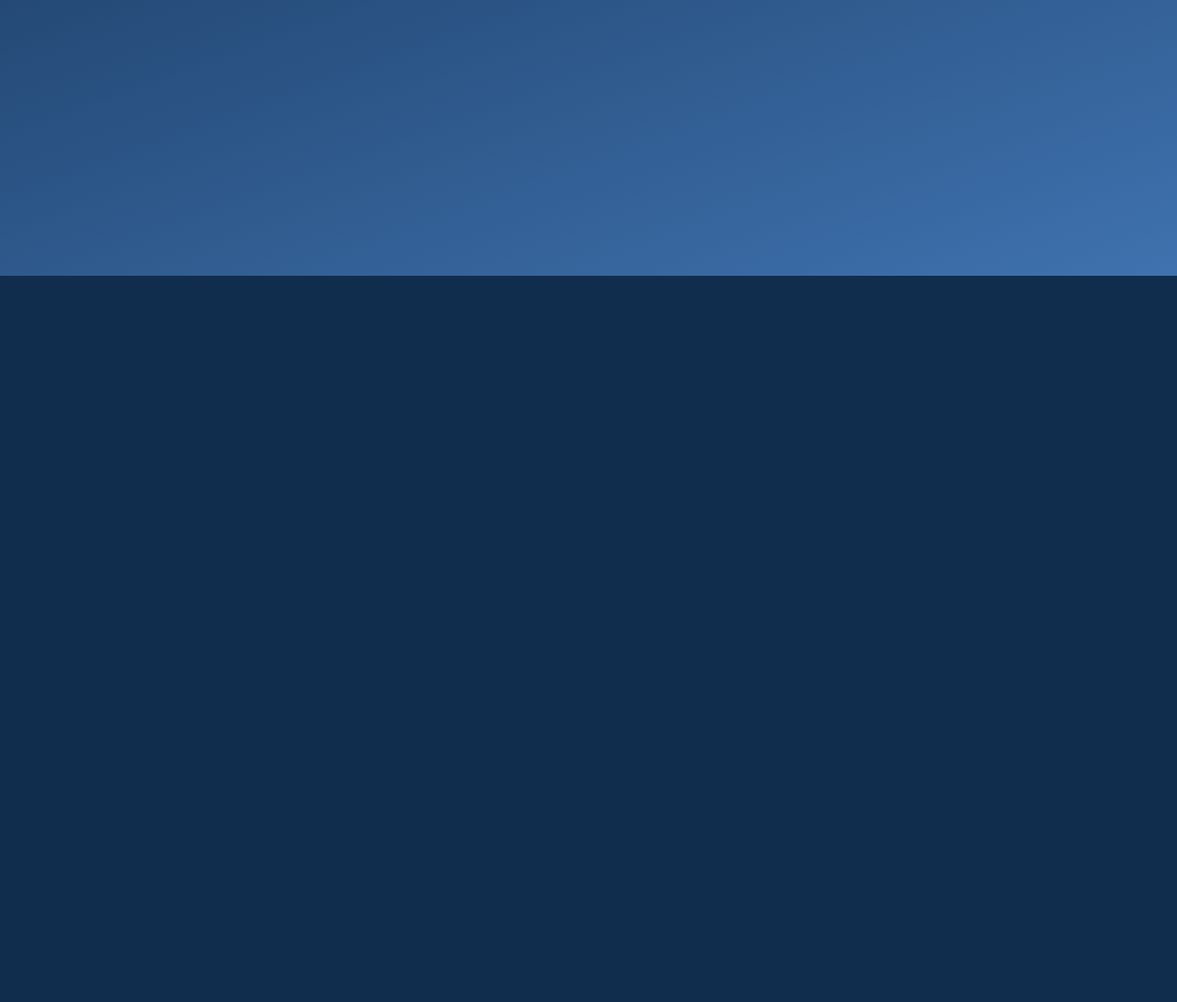
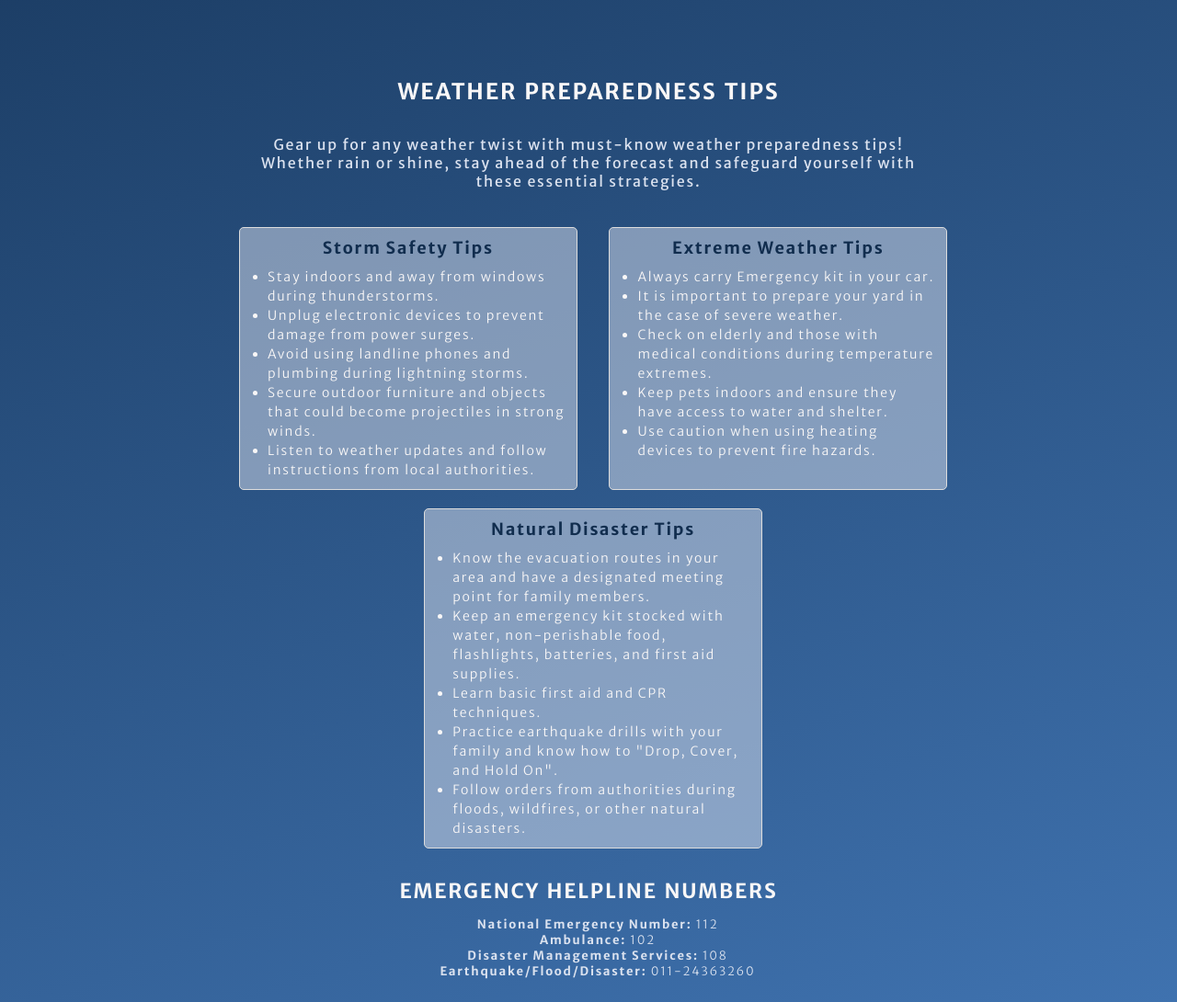
Before and after one commit to Kareen12/Weather-App, a plain HTML site: page index.html in a window 1280 px wide. Shown: the part 532-1622 px from the top of the page at 92% size. Before the commit the page ends 832 px from the top, so only its background shows below. Drawn offline with Linux system fonts and the light colour scheme.

Commit message:
new section of safety tips added

```diff
--- a/index.html
+++ b/index.html
@@ -15,7 +15,7 @@
 </head>
 
 <body>
-  <h1>Weather App</h1>
+  <h1>Know Your Weather</h1>
   <div class="tab-container">
     <p class="tab" data-userWeather>Your Weather</p>
     <p class="tab" data-searchWeather>Search Weather</p>
@@ -81,6 +81,66 @@
       <button class="btn" data-apiErrorBtn>Retry</button>
     </div>
   </div>
+
+  <!-- Safety tips section -->
+  <div class="weather-preparedness-container">
+
+
+  <div class="weather-preparedness-section">
+    <h3>Weather Preparedness Tips</h3>
+    <p>Gear up for any weather twist with must-know weather preparedness tips!
+      Whether rain or shine, stay ahead of the forecast and safeguard yourself with these essential strategies.</p>
+
+    <div class="weather-tips">
+      <div class="weather-tip">
+        <h4>Storm Safety Tips</h4>
+        <ul>
+            <li>Stay indoors and away from windows during thunderstorms.</li>
+            <li>Unplug electronic devices to prevent damage from power surges.</li>
+            <li>Avoid using landline phones and plumbing during lightning storms.</li>
+            <li>Secure outdoor furniture and objects that could become projectiles in strong winds.</li>
+            <li>Listen to weather updates and follow instructions from local authorities.</li>
+        </ul>
+      </div>
+
+      <div class="weather-tip">
+        <h4>Extreme Weather Tips</h4>
+        <ul>
+            <li>Always carry Emergency kit in your car.</li>
+            <li>It is important to prepare your yard in the case of severe weather.</li>
+            <li>Check on elderly and those with medical conditions during temperature extremes.</li>
+            <li>Keep pets indoors and ensure they have access to water and shelter.</li>
+            <li>Use caution when using heating devices to prevent fire hazards.</li>
+        </ul>
+      </div>
+
+        <div class="weather-tip" id="third-box">
+        <h4>Natural Disaster Tips</h4>
+        <ul>
+            <li>Know the evacuation routes in your area and have a designated meeting point for family members.</li>
+            <li>Keep an emergency kit stocked with water, non-perishable food, flashlights, batteries, and first aid supplies.</li>
+            <li>Learn basic first aid and CPR techniques.</li>
+            <li>Practice earthquake drills with your family and know how to "Drop, Cover, and Hold On".</li>
+            <li>Follow orders from authorities during floods, wildfires, or other natural disasters.</li>
+        </ul>
+      </div>
+
+    </div>
+
+    <div class="emergency-helpline">
+        <h4>Emergency Helpline Numbers</h4>
+        <ul>
+            <li><strong>National Emergency Number:</strong> 112</li>
+            <li><strong>Ambulance:</strong> 102</li>
+            <li><strong>Disaster Management Services:</strong> 108</li>
+            <li><strong>Earthquake/Flood/Disaster:</strong> 011-24363260</li>
+        </ul>
+    </div>
+</div>
+
+</div>
+
+
   <script src="index.js"></script>
 </body>
 </html>
--- a/styles.css
+++ b/styles.css
@@ -18,6 +18,7 @@ body {
     color: var(--colorLight2);
     background-color: #112d4e;
     background-image: linear-gradient(160deg, #112d4e 0%, #3f72af 100%);
+    padding-bottom: 25px;
 }
 
 /* header and Tab styles */
@@ -198,6 +199,7 @@ h1 {
     justify-content: center;
     flex-wrap: wrap;
     gap: 10px 20px;
+
 }
 
 .parameter {
@@ -211,6 +213,7 @@ h1 {
     justify-content: space-between;
     align-items: center;
     gap: 5px 0;
+
 }
 
 .parameter img {
@@ -286,3 +289,171 @@ h1 {
 .form-container .btn img {
     object-fit: contain;
 }
+
+/* Safety tips styles */
+.weather-preparedness-section {
+    margin-bottom: 20px;
+    max-width: 800px;
+    margin: 0 auto;
+    padding: 0 20px;
+    padding-top: 50px;
+}
+
+
+
+.weather-preparedness-section h3 {
+    font-size: 24px;
+    text-align: center;
+    margin-block: 2rem;
+    text-transform: uppercase;
+    word-spacing: 2px;
+    letter-spacing: 1.75px;
+    color: var(--colorLight2);
+}
+
+.weather-preparedness-section p {
+    font-size: 16px;
+    color: var(--colorLight1);
+    margin-bottom: 20px;
+    text-align: center;
+    letter-spacing: 1.75px;
+}
+
+.weather-tips h4 {
+    font-size: 20px;
+    color: var(--colorLight2);
+    margin-bottom: 10px;
+    text-align: center;
+    letter-spacing: 1.75px;
+}
+
+/* .weather-tips ul {
+    list-style-type: disc;
+    margin-left: 20px;
+    margin-bottom: 20px;
+}
+
+.weather-tips ul li {
+    font-size: 12px;
+    letter-spacing: 1.75px;
+    color: var(--colorLight1);
+} */
+
+/* .weather-tips ul {
+    list-style-type: disc;
+    margin-left: auto;
+    margin-right: auto;
+    margin-bottom: 20px;
+    padding-left: 0;
+    display: flex;
+    flex-direction: column;
+    align-items: center;
+}
+
+.weather-tips ul li {
+    font-size: 14px;
+    letter-spacing: 1.75px;
+    color: var(--colorLight1);
+    text-align: center;
+} */
+
+.weather-tips {
+    display: flex;
+    flex-wrap: wrap;
+    justify-content: space-between;
+    margin-right: -10px;
+    padding-top: 20px;
+}
+
+.weather-tip {
+    width: calc(50.33% - 20px); /* Adjust width based on desired spacing */
+    padding: 10px;
+    margin-bottom: 20px;
+    background-color:rgba(219, 226, 239, 0.5);
+    border: 1px solid #ddd; /* Add border */
+    border-radius: 5px; /* Add border radius */
+    box-sizing: border-box;
+    letter-spacing: 1.75px;
+}
+
+/* .weather-tip:nth-child(3n+1) {
+    margin-right: 20px;
+} */
+
+#third-box{
+    margin: 0 auto;
+}
+
+
+
+.weather-tip ul {
+    padding-left: 20px;
+    margin-top: 0;
+    margin-bottom: 0;
+    font-weight: 200;
+}
+
+.weather-tip h4 {
+    font-size: 18px;
+    margin-bottom: 10px;
+    color: var(--colorDark1);
+}
+
+.weather-tip ul li {
+    font-size: 14px;
+    color: var(--colorLight2);
+    line-height: 1.5;
+}
+
+@media screen and (max-width: 768px) {
+    .weather-tips {
+        display: flex;
+        flex-direction: column;
+        justify-content: center;
+        align-items: center;
+        width: 100%;
+        max-width: none; /* Reset max-width */
+        padding: 0;
+    }
+
+    .weather-tip {
+        width: 90%; /* Adjust width for better layout on smaller screens */
+    }
+
+}
+
+
+.emergency-helpline h4 {
+    font-size: 22px;
+    color: var(--colorLight2);
+    margin-top: 40px;
+    margin-bottom: 10px;
+    margin-block: 2rem;
+    text-transform: uppercase;
+    word-spacing: 2px;
+    letter-spacing: 1.75px;
+    color: var(--colorLight2);
+    text-align: center;
+}
+
+.emergency-helpline ul {
+    list-style-type: none;
+    margin-left: 0;
+    padding-left: 20px;
+    letter-spacing: 1.75px;
+    text-align: center;
+    font-weight: 200;
+    margin-top: -18px;
+}
+
+.emergency-helpline ul li {
+    font-size: 13px;
+    color: var(--colorLight1);
+}
+
+@media screen and (max-width: 768px) {
+    .weather-tips ul,
+    .emergency-helpline ul {
+        margin-left: 10px;
+    }
+}
```
